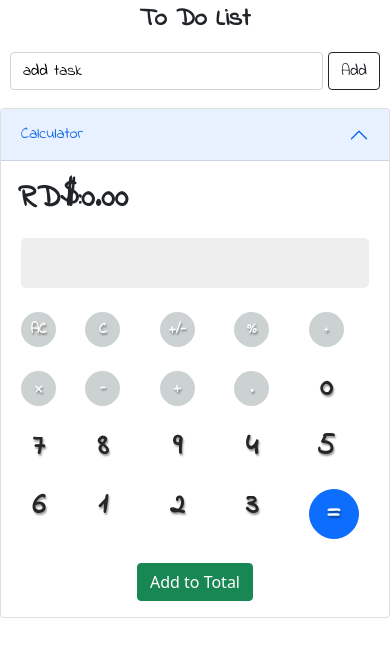
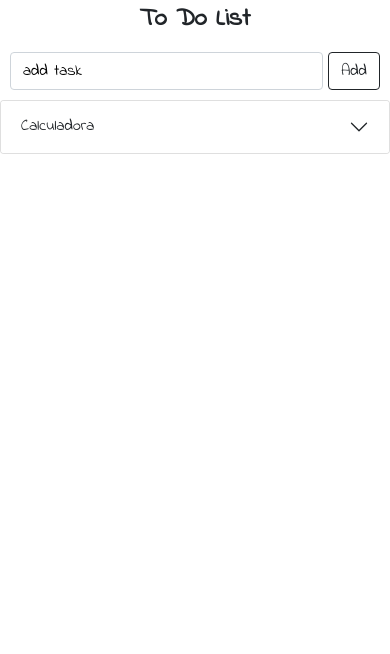
Before and after one commit to Bradigson/react-js-to-do-list-1, a React (Create React App) app: page / in a window 390 px wide. Shown: the top 654 px of the page. Built offline with nearby package versions, Linux system fonts and the light colour scheme.

Commit message:
iphone DONE!

```diff
--- a/src/assets/ToDoListFormStyle.css
+++ b/src/assets/ToDoListFormStyle.css
@@ -14,6 +14,9 @@ form{
     justify-content: space-around;
     padding:10px;
     font-family: 'Indie Flower', cursive;
+}
+ #headingTwo{
+    font-family: var(--font-style);
 }
 .h1{
     font-family: 'Indie Flower', cursive;
--- a/src/component/ToDoListForm.js
+++ b/src/component/ToDoListForm.js
@@ -45,23 +45,24 @@ const ToDoListForm = (props)=>{
             </form>
 
 
-            <div className="accordion mt-2" id="accordionExample">
-                    <div className="accordion-item">
-                                <h2 className="accordion-header" id="headingOne">
-                                <button className="accordion-button text-center" type="button"
-                                data-bs-toggle="collapse" data-bs-target="#collapseOne"
-                                aria-expanded="true" aria-controls="collapseOne">
-                                    Calculator
-                                </button>
-                                </h2>
-                            <div id="collapseOne" className="accordion-collapse collapse show"
-                                aria-labelledby="headingOne" data-bs-parent="#accordionExample">
-                                <div className="accordion-body">
-                                    <Calculator/>
-                                </div>
-                            </div>
+
+
+            <div class="accordion-item">
+                <h2 class="accordion-header" id="headingTwo">
+                    <button class="accordion-button collapsed" type="button"
+                        data-bs-toggle="collapse" data-bs-target="#collapseTwo"
+                        aria-expanded="false" aria-controls="collapseTwo">
+                        Calculadora
+                    </button>
+                </h2>
+                <div id="collapseTwo" class="accordion-collapse collapse"
+                    aria-labelledby="headingTwo" data-bs-parent="#accordionExample">
+                    <div class="accordion-body">
+                        <Calculator/>
                     </div>
-            </div>
+                </div>
+
+           </div>
         </div>
     )
 }
```
